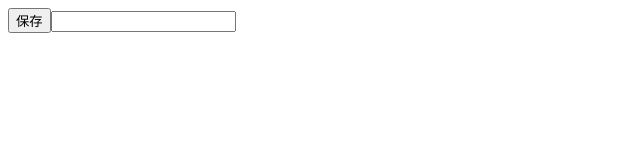
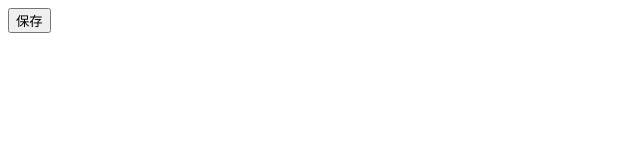
Before and after one commit to 1024xhj/Hbuilder_git, a plain HTML site: page index.html in a window 1280 px wide. Shown: the whole page, without its empty margins (0-640 px from the left). Drawn offline with Linux system fonts and the light colour scheme.

Commit message:
修改了按钮

```diff
--- a/index.html
+++ b/index.html
@@ -5,6 +5,6 @@
 		<title></title>
 	</head>
 	<body>
-		<input type="button" value="保存" /><input type="text" />
+		<input type="button" value="保存" />
 	</body>
 </html>
```
